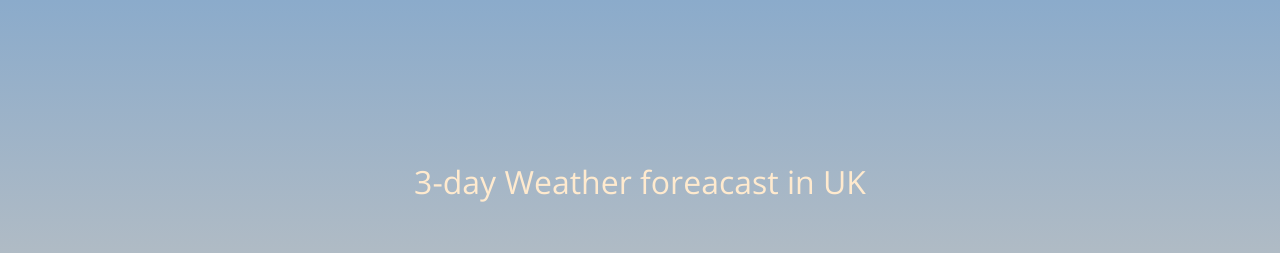
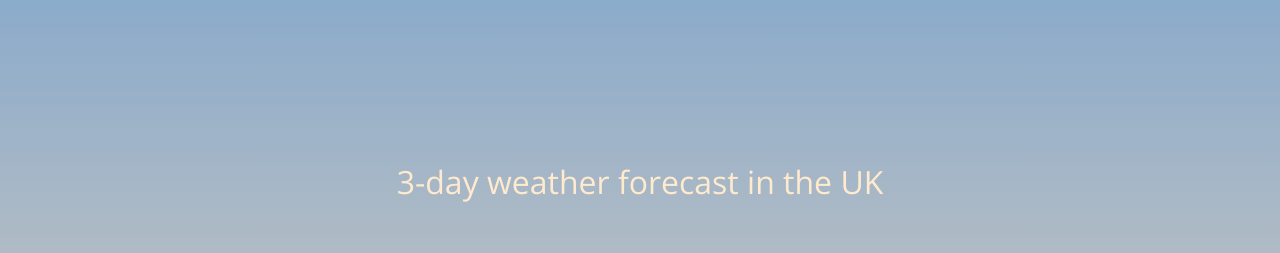
Before and after one commit to sorokinvj/weather-app, a React (Create React App) app: page / in a window 1280 px wide. Shown: the top 253 px of the page. Built offline with nearby package versions, Linux system fonts and the light colour scheme; no server answers.

Commit message:
fixes typo

```diff
--- a/src/components/App/App.tsx
+++ b/src/components/App/App.tsx
@@ -18,7 +18,7 @@ const App: React.FC = () => {
     <SearchResultsProvider>
       <GlobalStyles />
       <AppStyled data-testid="app">
-        <h1 className="app-title">3-day Weather foreacast in UK</h1>
+        <h1 className="app-title">3-day weather forecast in the UK</h1>
         <Suggest />
         <SearchResults />
         <p className="thanks">
--- a/src/components/Suggest/Suggest.tsx
+++ b/src/components/Suggest/Suggest.tsx
@@ -23,9 +23,7 @@ const findCityIdByName = (name: string) => {
   }
 }
 
-interface ISuggest {}
-
-const Suggest: React.FC<ISuggest> = () => {
+const Suggest: React.FC = () => {
   // input handlers
   const [value, setValue] = useState('')
   const onChange = (event: React.ChangeEvent<HTMLInputElement>) => {
```
